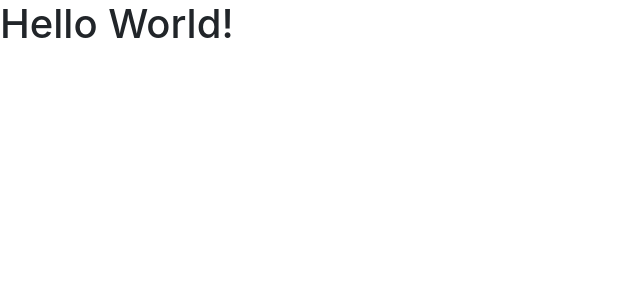
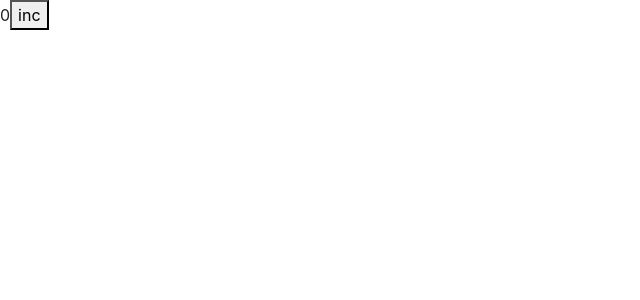
Before and after one commit to PadminiRai/app1, a React (Create React App) app: page / in a window 1280 px wide. Shown: the top 300 px of the page, without its empty margins (0-640 px from the left). Built offline with nearby package versions, Linux system fonts and the light colour scheme.

Commit message:
Dynamic element through state

```diff
--- a/src/components/counter.jsx
+++ b/src/components/counter.jsx
@@ -1,7 +1,13 @@
 import React, { Component } from 'react';
 class Counter extends Component {
+    state = {
+        count : 0
+    }
     render() {
-        return <h1>Hello World!</h1>;
+            return <div>
+                <span>{this.state.count}</span>
+                <button>inc</button>
+                </div>;
     }
 }
 
--- a/src/index.js
+++ b/src/index.js
@@ -4,7 +4,6 @@ import 'bootstrap/dist/css/bootstrap.css';
 import Counter from "./components/counter";
 import './index.css';
 import './App.js';
-import App from "./App.js";
 
 ReactDOM.render(
     <React.StrictMode>
```
